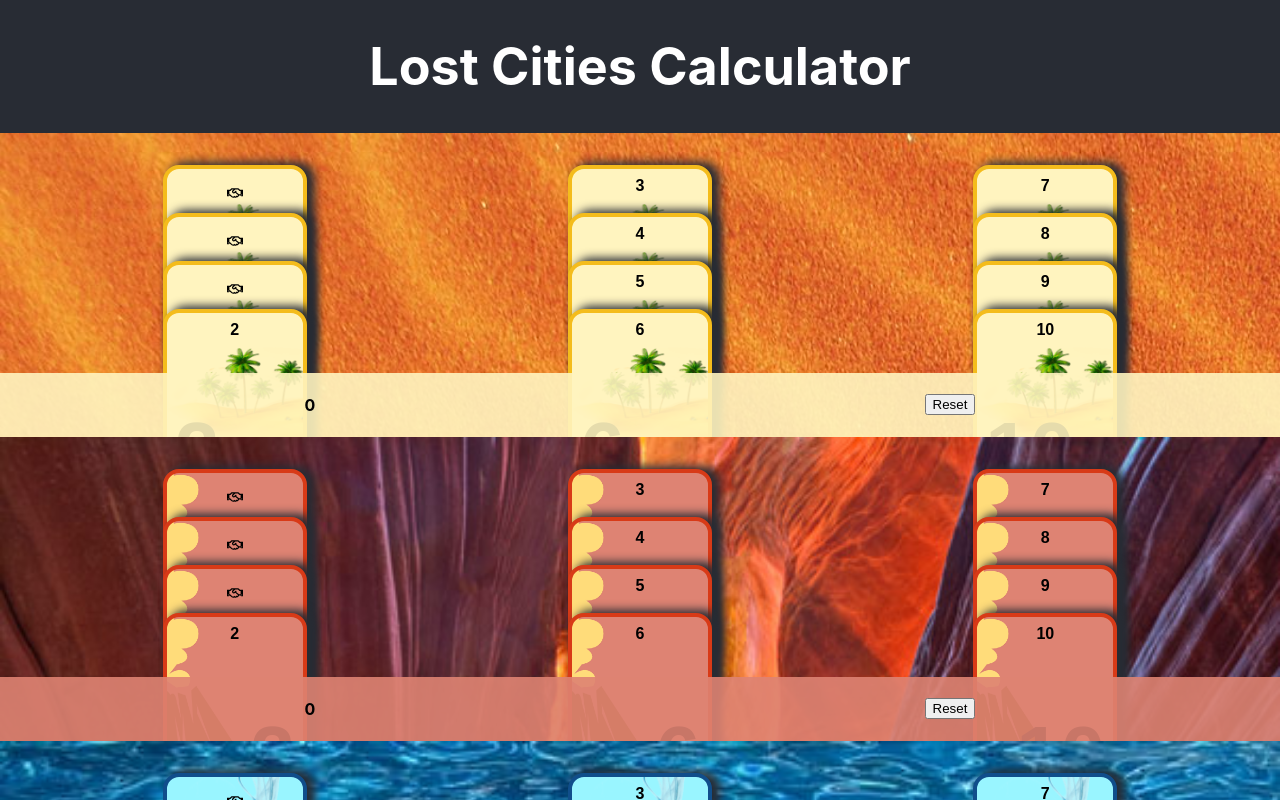
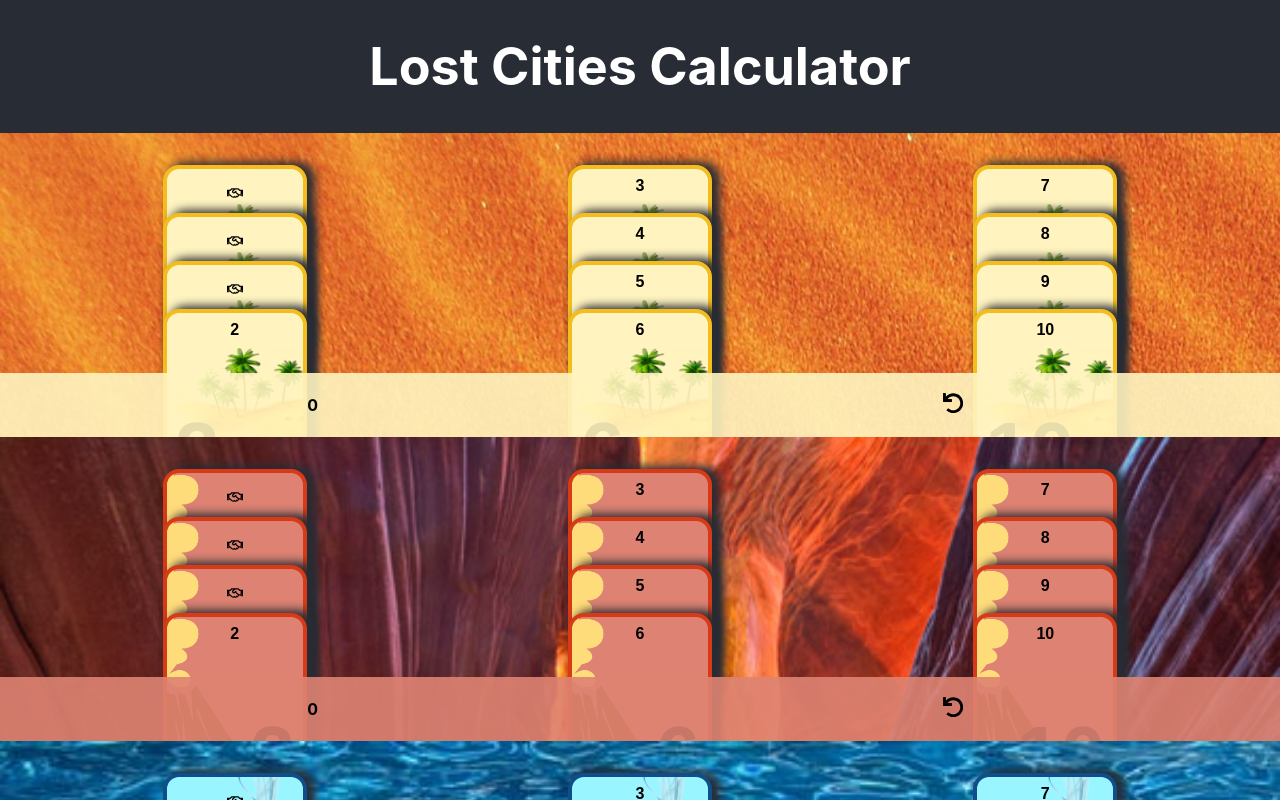
Before and after one commit to ella-jennings/cs50-final-project, a React (Create React App) app: page / in a window 1280 px wide. Shown: the top 800 px of the page. Built offline with nearby package versions, Linux system fonts and the light colour scheme.

Commit message:
styling for reset button

```diff
--- a/src/components/resetButton/resetButton.jsx
+++ b/src/components/resetButton/resetButton.jsx
@@ -1,10 +1,21 @@
 import React from 'react';
+import './resetButton.scss';
 
 const ResetButton = ({resetFunction}) => {
 
     return (
         <button className={"reset"} onClick={resetFunction}>
-            Reset
+            <div>
+                <svg
+                className={"reset_svg"}
+                aria-hidden="true"
+                focusable="false"
+                role="img"
+                viewBox="0 0 500 500"
+                >
+                    <path fill="black" d="M212.333 224.333H12c-6.627 0-12-5.373-12-12V12C0 5.373 5.373 0 12 0h48c6.627 0 12 5.373 12 12v78.112C117.773 39.279 184.26 7.47 258.175 8.007c136.906.994 246.448 111.623 246.157 248.532C504.041 393.258 393.12 504 256.333 504c-64.089 0-122.496-24.313-166.51-64.215-5.099-4.622-5.334-12.554-.467-17.42l33.967-33.967c4.474-4.474 11.662-4.717 16.401-.525C170.76 415.336 211.58 432 256.333 432c97.268 0 176-78.716 176-176 0-97.267-78.716-176-176-176-58.496 0-110.28 28.476-142.274 72.333h98.274c6.627 0 12 5.373 12 12v48c0 6.627-5.373 12-12 12z"></path>
+                </svg>
+            </div>
         </button>
     )
 }
--- a/src/components/resetButton/resetButton.scss
+++ b/src/components/resetButton/resetButton.scss
@@ -0,0 +1,29 @@
+@import '../constants/colours.scss';
+
+.reset {
+    color: black;
+    fill: black;
+    background-color: transparent;
+    border: none;
+    border-radius: 100%;
+    height: 3em;
+    width: 3em;
+
+    &:hover {
+        background-color: rgba(40, 44, 52, 0.35);
+
+    }
+
+    &:focus {
+        background-color: rgba(40, 44, 52, 0.35);
+        outline: none;
+        box-shadow: 0 0 3px 3px $black-custom;
+    }
+}
+.reset_svg {
+    color: black;
+    fill: black;
+    height: 1.5em;
+    width: 1.5em;
+    border: none;
+}
```
Also changed, not shown: 1 other file (tests, documents, lock files or other folders).
